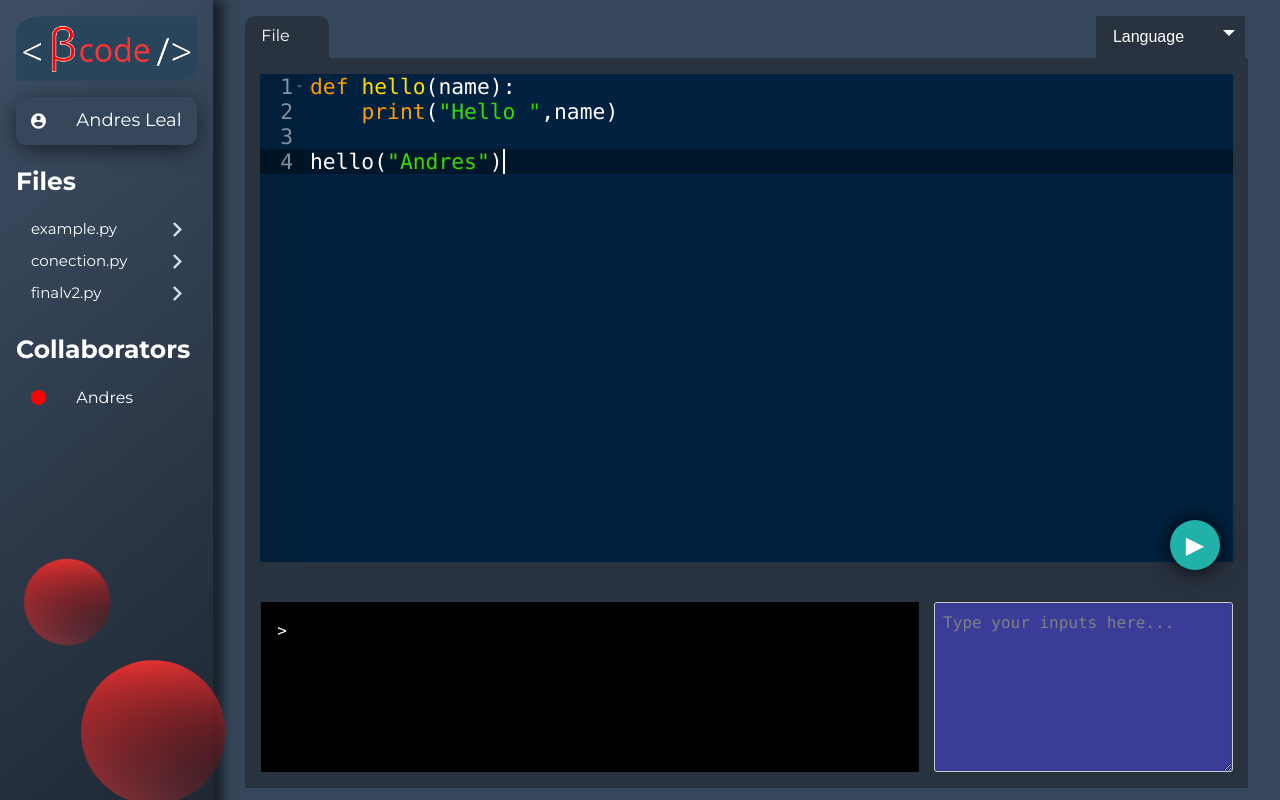
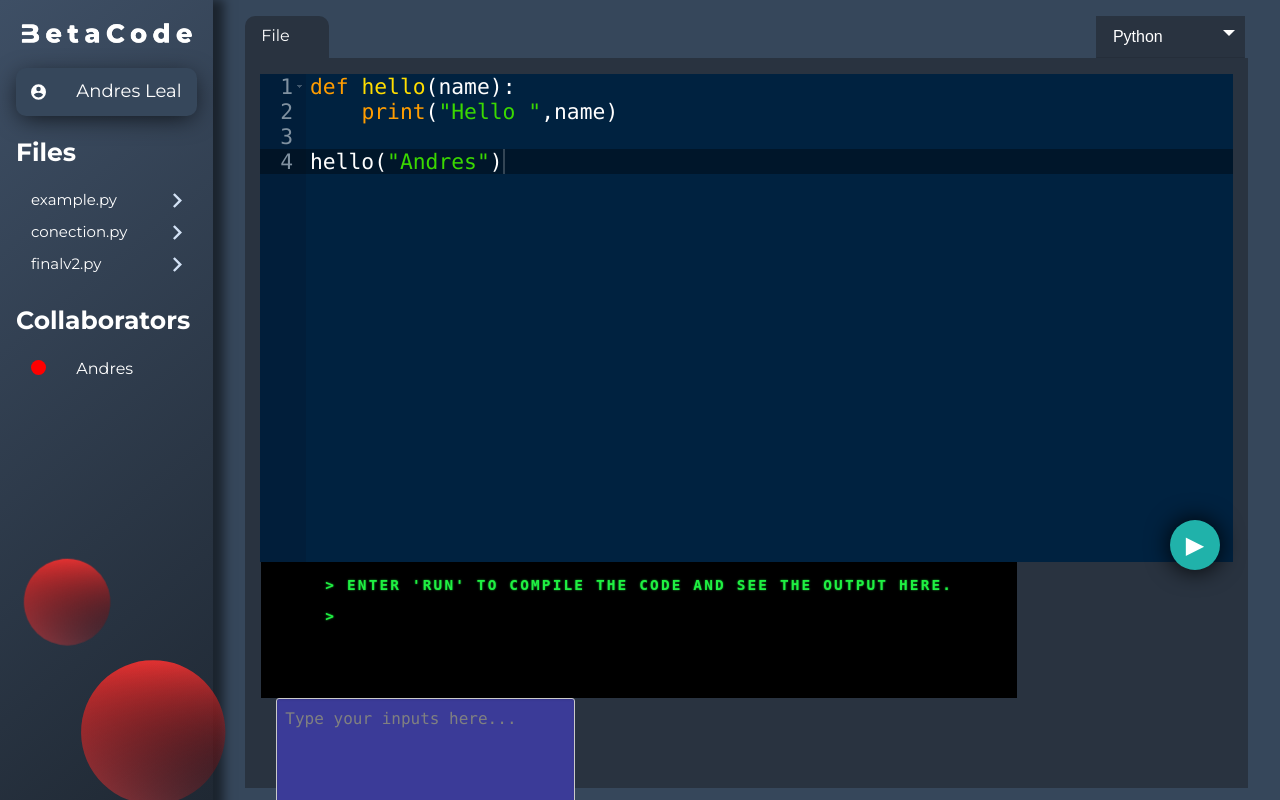
Before and after one commit to Pixele9/betaCode, a Django app: page /index in a window 1280 px wide. Run offline with Django 3.2, Linux system fonts and the light colour scheme; parts of the project's set-up code (start-up, migrations or seed data) failed here and were passed over; some libraries are stand-ins or nearby versions; some web fonts are replaced.

Commit message:
Consola interactiva agregada y adición de mensajes de error

```diff
--- a/Apps/Archivos/views.py
+++ b/Apps/Archivos/views.py
@@ -89,7 +89,7 @@
                 print("e")
                 return Response({"Error": "El usuario ya existe"}, status=HTTP_400_BAD_REQUEST)
 
-@login_required
+@csrf_exempt
 def loginn(request):
     return render(request, "login.html")
 
@@ -99,10 +99,12 @@
 def forgot(request):
     return render(request, "pass.html")
 
+@csrf_exempt
 def index(request):
     return render(request, "main.html")
     # return render(request, "index2.html")
 
+@csrf_exempt
 def compiler(request):
     url = "https://ide.geeksforgeeks.org/main.php"
     settings = request.POST.get("settings")
@@ -117,4 +119,7 @@
     print(req.json())
     res = req.json()
     print(res["output"])
-    return HttpResponse(res["output"])
+    if res["cmpError"] == '':
+        return HttpResponse(res["output"])
+    else:
+        return HttpResponse(res["cmpError"])
--- a/Static/js/funcionesAndres.js
+++ b/Static/js/funcionesAndres.js
@@ -60,15 +60,45 @@
 	code = code.substring(numeroLineas, code.length)
 	console.log(code);
 
-	let url = "http://148.220.209.116:8000/compiler";
-	let token = getCookie('csrftoken');
+	let selector =  document.getElementById("lang-selection")
+	let lang = selector.options[selector.selectedIndex].value
 
-	settings = {
-		"lang": "Python3",
-		"input": "",
-		"code": code,
-		"save": false
+	// let url = "http://148.220.209.116:8000/compiler";
+	let url = "http://192.168.1.89:8000/compiler";
+	// let token = getCookie('csrftoken');
+	let token = getCookie('csrfmiddlewaretoken');
+	console.log("LANG: " +lang)
+
+	switch(parseInt(lang)) {
+		case 1:
+			// Python3
+			settings = {
+				"lang": "Python3",
+				"input": "",
+				"code": code,
+				"save": false
+			}
+			break;
+		case 2:
+			// JS
+			settings = {
+				"lang": "Java",
+				"input": "",
+				"code": code,
+				"save": false
+			}
+			break;
+		default:
+			settings = {
+				"lang": "Python3",
+				"input": "",
+				"code": code,
+				"save": false
+			}
+			break;
 	}
+
+
 
 	$.ajax({
 		type: 'POST',
@@ -80,16 +110,157 @@
 		},
 		success: function(data){
 			console.log("%c"+data, "font-size:30px;color:green;");
-			// setTimeout(function(){
-			// 	let console_out = document.getElementById("console-output")
-			// 	console_out.innerText += data
-			// 	alert("YA SE TUVO QUE ACTUALIZAR")
-			//  }, 1000);
-			let console_out = document.getElementById("console-output")
-			console_out.innerText = data
+			// let console_out = document.getElementById("console-output")
+			// console_out.innerText = data
+			$('.terminal').append('<p class="prompt">' + data + '</p><p class="prompt output new-output"></p>');
+			resetOut()
 		},
 		error: function(XMLHttpRequest, textStatus, errorThrown) {
+			$('.terminal').append('<p class="prompt">' + errorThrown + '</p><p class="prompt output new-output"></p>');
+			// resetOut()
 		}
 	});
 
 }
+
+
+
+// TERMINAL
+
+var inputReady = true;
+var input = $('.404-input');
+input.focus();
+$('.container').on('click', function(e){
+  input.focus();
+});
+
+input.on('keyup', function(e){
+  $('.new-output').text(input.val());
+  // console.log(inputReady);
+});
+
+$('.four-oh-four-form').on('submit', function(e){
+  e.preventDefault();
+  var val = $(this).children($('.404-input')).val().toLowerCase();
+  var href;
+
+	if (val === 'run'){
+		// showKittens();
+		compile()
+  	}else {
+    	resetForm();
+  	}
+});
+
+function resetForm(withKittens){
+  var message = "Sorry that command is not recognized."
+  var input = $('.404-input');
+
+  if (withKittens){
+    $('.kittens').removeClass('kittens');
+    message = "Huzzzzzah Kittehs!"
+  }
+
+  $('.new-output').removeClass('new-output');
+  input.val('');
+  $('.terminal').append('<p class="prompt">' + message + '</p><p class="prompt output new-output"></p>');
+
+//   $('.new-output').velocity(
+//     'scroll'
+//   ), {duration: 100}
+}
+
+function resetOut(){
+	var input = $('.404-input');
+
+	$('.new-output').removeClass('new-output');
+	// input.val('');
+	$('.terminal').append('<p class="prompt">' + '</p><p class="prompt output new-output"></p>');
+}
+
+	function showKittens(){
+		$('.terminal').append("<div class='kittens'>"+
+								 "<p class='prompt'>	                             ,----,         ,----,                                          ,---,</p>" +
+								 "<p class='prompt'>       ,--.                ,/   .`|       ,/   .`|                     ,--.              ,`--.' |</p>" +
+								 "<p class='prompt'>   ,--/  /|    ,---,     ,`   .'  :     ,`   .'  :     ,---,.        ,--.'|   .--.--.    |   :  :</p>" +
+								 "<p class='prompt'>,---,': / ' ,`--.' |   ;    ;     /   ;    ;     /   ,'  .' |    ,--,:  : |  /  /    '.  '   '  ;</p>" +
+								 "<p class='prompt'>:   : '/ /  |   :  : .'___,/    ,'  .'___,/    ,'  ,---.'   | ,`--.'`|  ' : |  :  /`. /  |   |  |</p>" +
+								 "<p class='prompt'>|   '   ,   :   |  ' |    :     |   |    :     |   |   |   .' |   :  :  | | ;  |  |--`   '   :  ;</p>" +
+								 "<p class='prompt'>'   |  /    |   :  | ;    |.';  ;   ;    |.';  ;   :   :  |-, :   |   \\ | : |  :  ;_     |   |  '</p>" +
+								 "<p class='prompt'>|   ;  ;    '   '  ; `----'  |  |   `----'  |  |   :   |  ;/| |   : '  '; |  \\  \\    `.  '   :  |</p>" +
+								 "<p class='prompt'>:   '   \\   |   |  |     '   :  ;       '   :  ;   |   :   .' '   ' ;.    ;   `----.   \\ ;   |  ;</p>" +
+								 "<p class='prompt'>'   : |.  \\ |   |  '     '   :  |       '   :  |   '   :  ;/| '   : |  ; .'  /  /`--'  /  `--..`;  </p>" +
+								 "<p class='prompt'>|   | '_\\.' '   :  |     ;   |.'        ;   |.'    |   |    \\ |   | '`--'   '--'.     /  .--,_   </p>" +
+								 "<p class='prompt'>'   : |     ;   |.'      '---'          '---'      |   :   .' '   : |         `--'---'   |    |`.  </p>" +
+								 "<p class='prompt'>;   |,'     '---'                                  |   | ,'   ;   |.'                    `-- -`, ; </p>" +
+								 "<p class='prompt'>'---'                                              `----'     '---'                        '---`'</p>" +
+								 "<p class='prompt'>                                                              </p></div>");
+
+
+		var lines = $('.kittens p');
+		$.each(lines, function(index, line){
+			setTimeout(function(){
+				$(line).css({
+					"opacity": 1
+				});
+
+				textEffect($(line))
+			}, index * 100);
+		});
+
+		$('.new-output').velocity(
+			'scroll'
+		), {duration: 100}
+
+		setTimeout(function(){
+			var gif;
+
+			$.get('http://api.giphy.com/v1/gifs/random?api_key=dc6zaTOxFJmzC&tag=kittens', function(result){
+				gif = result.data.image_url;
+				$('.terminal').append('<img class="kitten-gif" src="' + gif + '"">');
+				resetForm(true);
+			});
+		}, (lines.length * 100) + 1000);
+	}
+
+	function textEffect(line){
+		var alpha = [';', '.', ',', ':', ';', '~', '`'];
+		var animationSpeed = 10;
+		var index = 0;
+		var string = line.text();
+		var splitString = string.split("");
+		var copyString = splitString.slice(0);
+
+		var emptyString = copyString.map(function(el){
+		    return [alpha[Math.floor(Math.random() * (alpha.length))], index++];
+		})
+
+		emptyString = shuffle(emptyString);
+
+		$.each(copyString, function(i, el){
+		    var newChar = emptyString[i];
+		    toUnderscore(copyString, line, newChar);
+
+		    setTimeout(function(){
+		      fromUnderscore(copyString, splitString, newChar, line);
+		    },i * animationSpeed);
+		  })
+	}
+
+	function toUnderscore(copyString, line, newChar){
+		copyString[newChar[1]] = newChar[0];
+		line.text(copyString.join(''));
+	}
+
+	function fromUnderscore(copyString, splitString, newChar, line){
+		copyString[newChar[1]] = splitString[newChar[1]];
+		line.text(copyString.join(""));
+	}
+
+
+	function shuffle(o){
+	    for(var j, x, i = o.length; i; j = Math.floor(Math.random() * i), x = o[--i], o[i] = o[j], o[j] = x);
+	    return o;
+	};
+
+// END TERMINAL
--- a/Templates/main.html
+++ b/Templates/main.html
@@ -25,7 +25,7 @@
 			<div><span class="dot text-center"><img src="{% static 'img/ic_arrow_back_24px.svg' %}"></span></div>
 		</div>
 		<div class="rows">
-			<img class="iLogo" src="{% static 'img/logo.png' %}">
+			<img class="iLogo" src="{% static 'img/betaCodeLogo.png' %}">
 		</div>
 		<div class="row usuario" id="bUsuario">
 			<div class="columns large-3 small-3 medium-3 dicono">
@@ -104,9 +104,9 @@
 				<div class="columns small-2 large-9 medium-5"></div>
 				<div class="columns small-6 large-2 medium-4">
 					<div class="custom-select" style="width:109%;">
-						<select>
+						<select id="lang-selection">
 							<option value="0">Language</option>
-							<option value="1">Python</option>
+							<option value="1" selected>Python</option>
 							<option value="2">Javascript</option>
 							<option value="3">Java</option>
 							<option value="4">C#</option>
@@ -124,8 +124,20 @@
 					</div>
 				</div>
 				<div class="expanded row large-12 medium-12 small-12" style="padding-right: 0rem; padding-left: 1rem;">
-					<div id="console-div" class="large-8 medium-8 small-6 columns" style="background-color: black; height: 100%; padding: 1rem;width: 100%;">
+					<!-- CONSOLE -->
+					<!-- <div id="console-div" class="large-8 medium-8 small-6 columns" style="background-color: black; height: 100%; padding: 1rem;width: 100%;">
 						<p id="console-output"style="color: white; font-family: 'Lucida Console', arial;">>  </p>
+					</div> -->
+					<!-- CONSOLE -->
+					<div class="container">
+						<form class="four-oh-four-form">
+							<input type="text" class="404-input">
+						</form>
+
+						<div class="terminal">
+							<p class="prompt">Enter 'run' to compile the code and see the output here.</p>
+							<p class="prompt output new-output"></p>
+						</div>
 					</div>
 					<div class="large-4 medium-4 small-6 columns" style="height: 100%; width: 100%;">
 						<textarea style="height: 100%;width: 100%; color: white;font-family: 'Lucida Console',arial; background-color: #3B3B98;" placeholder="Type your inputs here..."></textarea>
@@ -296,3 +308,129 @@
 </script>
 	</body>
 </html>
+
+<style>
+@-webkit-keyframes cursor-blink {
+  0% {
+    opacity: 0;
+  }
+  50% {
+    opacity: 1;
+  }
+  100% {
+    opacity: 0;
+  }
+}
+@-moz-keyframes cursor-blink {
+  0% {
+    opacity: 0;
+  }
+  50% {
+    opacity: 1;
+  }
+  100% {
+    opacity: 0;
+  }
+}
+@keyframes cursor-blink {
+  0% {
+    opacity: 0;
+  }
+  50% {
+    opacity: 1;
+  }
+  100% {
+    opacity: 0;
+  }
+}
+/* body {
+  background-color: black;
+} */
+
+.four-oh-four {
+  position: relative;
+  top: 0;
+  left: 0;
+  min-height: 100vh;
+  min-width: 100vw;
+  z-index: 2;
+  background-color: black;
+  transition: opacity 300ms ease-out;
+  background-position: center center;
+  background-repeat: no-repeat;
+}
+.four-oh-four .dJAX_internal {
+  opacity: 0.0;
+}
+.four-oh-four form, .four-oh-four input {
+  position: fixed;
+  top: 0;
+  left: 0;
+  opacity: 0;
+  background-color: black;
+}
+
+.terminal {
+  position: relative;
+  padding: 4rem;
+}
+.terminal .prompt {
+  color: #1ff042;
+  display: block;
+  font-family: 'AndaleMono', monospace;
+  font-weight: bold;
+  text-transform: uppercase;
+  font-size: 0.9em;
+  letter-spacing: 0.15em;
+  white-space: pre-wrap;
+  text-shadow: 0 0 2px rgba(31, 240, 66, 0.75);
+  line-height: 1;
+  margin-bottom: 0.75em;
+}
+.terminal .prompt:before {
+  content: '> ';
+  display: inline-block;
+}
+.terminal .new-output {
+  display: inline-block;
+}
+.terminal .new-output:after {
+  display: inline-block;
+  vertical-align: -0.15em;
+  width: 0.75em;
+  height: 1em;
+  margin-left: 5px;
+  background: #1ff042;
+  box-shadow: 1px 1px 1px rgba(31, 240, 66, 0.65), -1px -1px 1px rgba(31, 240, 66, 0.65), 1px -1px 1px rgba(31, 240, 66, 0.65), -1px 1px 1px rgba(31, 240, 66, 0.65);
+  -webkit-animation: cursor-blink 1.25s steps(1) infinite;
+  -moz-animation: cursor-blink 1.25s steps(1) infinite;
+  animation: cursor-blink 1.25s steps(1) infinite;
+  content: '';
+}
+
+.kittens p {
+  letter-spacing: 0;
+  opacity: 0;
+  line-height: 1rem;
+}
+
+.kitten-gif {
+  margin: 20px;
+  max-width: 300px;
+}
+
+.four-oh-four-form {
+  opacity: 0;
+  position: fixed;
+  top: 0;
+  left: 0;
+}
+
+.container {
+	/* width: 70%;
+	height: 90%; */
+	overflow-y: auto;
+	background-color: #000;
+}
+
+</style>
```
Also changed, not shown: Static/js/funcionesUriel.js (+5 -2 lines), Static/img/betaCodeLogo.png (added).
